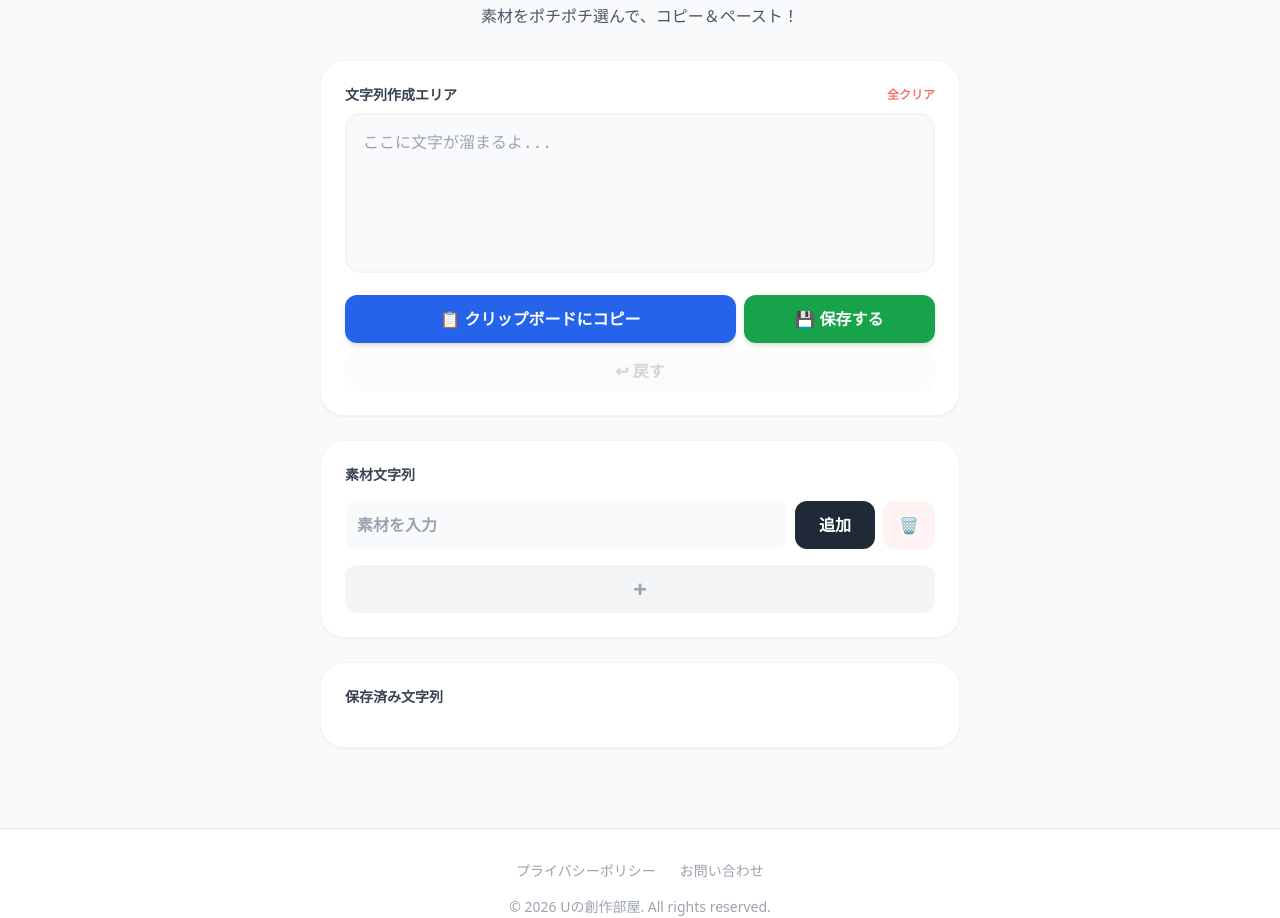
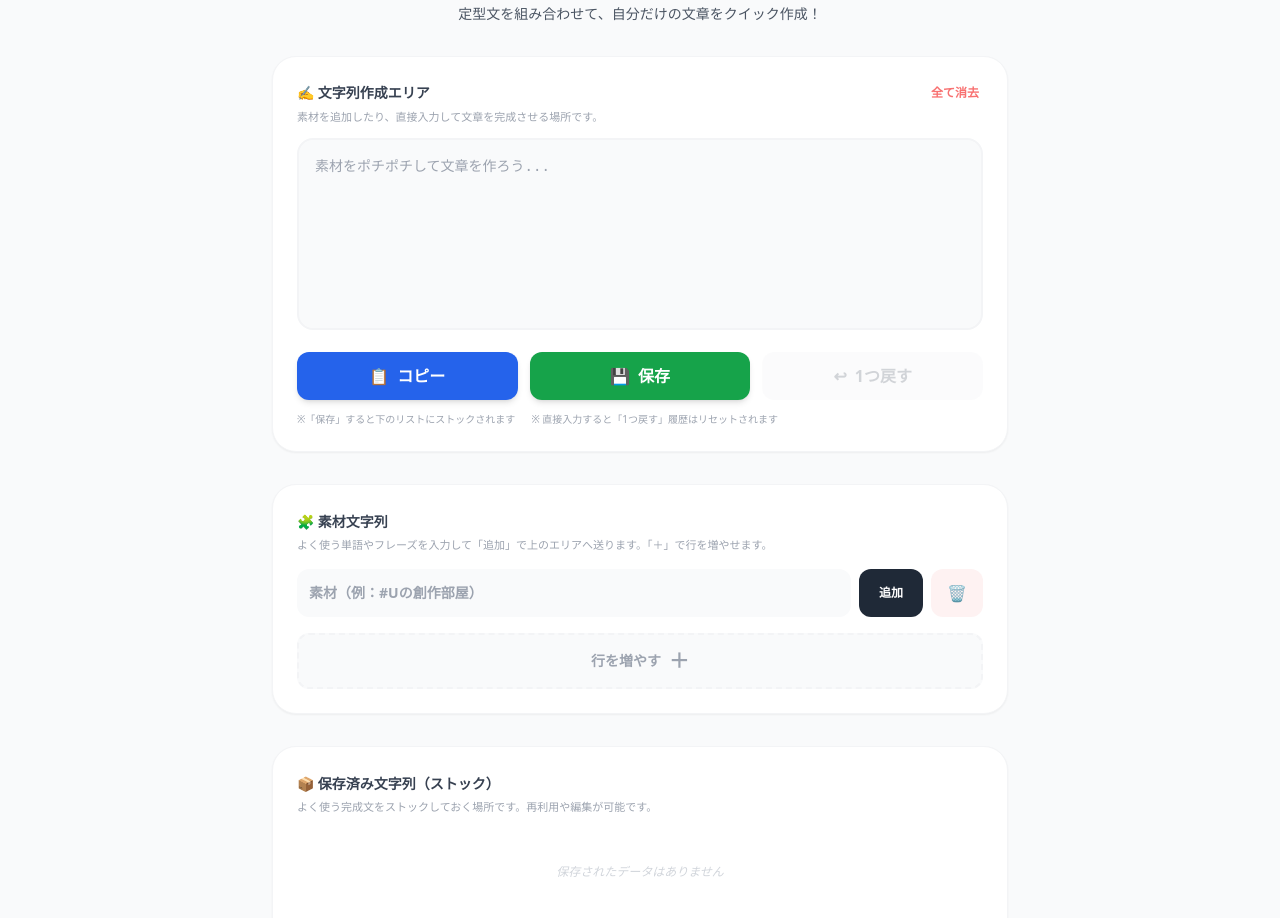
Before and after one commit to umigame0145/u-creative-room, a plain HTML site: page u-t-on/tools/copy-pattan.html in a window 1280 px wide. Shown: the part 137-1055 px from the top of the page. Drawn offline with nearby package versions, Linux system fonts and the light colour scheme.

Commit message:
ツール説明追加

```diff
--- a/u-t-on/tools/copy-pattan.html
+++ b/u-t-on/tools/copy-pattan.html
@@ -10,44 +10,76 @@
 <body class="bg-gray-50 text-gray-900 font-sans">
     <div id="common-header"></div>
 
-    <main class="max-w-2xl mx-auto px-4 py-8">
+    <main class="max-w-3xl mx-auto px-4 py-8">
         <div class="mb-8 text-center">
             <h1 class="text-3xl font-bold text-gray-800 mb-2">コピペったん</h1>
-            <p class="text-gray-600">素材をポチポチ選んで、コピー＆ペースト！</p>
+            <p class="text-gray-600 text-sm">定型文を組み合わせて、自分だけの文章をクイック作成！</p>
         </div>
 
-        <section class="bg-white p-6 rounded-3xl shadow-sm border border-gray-100 mb-6">
-            <div class="flex justify-between items-center mb-2">
-                <label class="text-sm font-bold text-gray-700">文字列作成エリア</label>
-                <button id="clearAllBtn" class="text-xs font-bold text-red-400 hover:text-red-600 transition">全クリア</button>
+        <section class="bg-white p-6 rounded-3xl shadow-sm border border-gray-100 mb-8">
+            <div class="flex justify-between items-center mb-1">
+                <label class="text-sm font-bold text-gray-700">✍️ 文字列作成エリア</label>
+                <button id="clearAllBtn" class="text-xs font-bold text-red-400 hover:text-red-600 transition p-1">全て消去</button>
             </div>
-            <textarea id="mainTextArea" class="w-full h-40 p-4 bg-gray-50 border-2 border-gray-100 rounded-2xl focus:border-blue-400 focus:ring-0 outline-none transition resize-none font-mono" placeholder="ここに文字が溜まるよ..."></textarea>
+            <p class="text-[11px] text-gray-400 mb-3">素材を追加したり、直接入力して文章を完成させる場所です。</p>
 
-            <div class="grid grid-cols-1 md:grid-cols-3 gap-2 mt-4">
-                <button id="copyBtn" class="md:col-span-2 py-3 bg-blue-600 text-white rounded-xl font-bold shadow-md hover:bg-blue-700 active:scale-95 transition">📋 クリップボードにコピー</button>
-                <button id="saveStockBtn" class="py-3 bg-green-600 text-white rounded-xl font-bold shadow-md hover:bg-green-700 active:scale-95 transition">💾 保存する</button>
-                <button id="undoBtn" class="md:col-span-3 py-2 bg-gray-100 text-gray-500 rounded-xl font-bold hover:bg-gray-200 disabled:opacity-30 disabled:cursor-not-allowed transition" disabled>↩︎ 戻す</button>
+            <textarea id="mainTextArea" class="w-full h-48 p-4 bg-gray-50 border-2 border-gray-100 rounded-2xl focus:border-blue-400 focus:ring-0 outline-none transition resize-none font-mono text-sm" placeholder="素材をポチポチして文章を作ろう..."></textarea>
+
+            <div class="grid grid-cols-2 md:grid-cols-3 gap-3 mt-4">
+                <button id="copyBtn" class="py-3 bg-blue-600 text-white rounded-xl font-bold shadow-md hover:bg-blue-700 active:scale-95 transition flex items-center justify-center gap-2">
+                    <span>📋</span> <span>コピー</span>
+                </button>
+                <button id="saveStockBtn" class="py-3 bg-green-600 text-white rounded-xl font-bold shadow-md hover:bg-green-700 active:scale-95 transition flex items-center justify-center gap-2">
+                    <span>💾</span> <span>保存</span>
+                </button>
+                <button id="undoBtn" class="col-span-2 md:col-span-1 py-3 bg-gray-100 text-gray-500 rounded-xl font-bold hover:bg-gray-200 disabled:opacity-30 disabled:cursor-not-allowed transition flex items-center justify-center gap-2" disabled>
+                    <span>↩︎</span> <span>1つ戻す</span>
+                </button>
+            </div>
+            <div class="mt-3 flex flex-wrap gap-x-4 gap-y-1">
+                <p class="text-[10px] text-gray-400">※「保存」すると下のリストにストックされます</p>
+                <p class="text-[10px] text-gray-400">※ 直接入力すると「1つ戻す」履歴はリセットされます</p>
             </div>
         </section>
 
-        <section class="bg-white p-6 rounded-3xl shadow-sm border border-gray-100 mb-6">
-            <label class="block text-sm font-bold text-gray-700 mb-4">素材文字列</label>
+        <section class="bg-white p-6 rounded-3xl shadow-sm border border-gray-100 mb-8">
+            <div class="mb-1">
+                <label class="text-sm font-bold text-gray-700">🧩 素材文字列</label>
+            </div>
+            <p class="text-[11px] text-gray-400 mb-4">よく使う単語やフレーズを入力して「追加」で上のエリアへ送ります。「＋」で行を増やせます。</p>
 
             <div id="materialInputContainer" class="space-y-3 mb-4">
                 <div class="flex gap-2 material-row">
-                    <input type="text" class="flex-1 p-3 bg-gray-50 border-0 rounded-xl font-bold outline-none material-input" placeholder="素材を入力">
-                    <button class="px-6 py-3 bg-gray-800 text-white rounded-xl font-bold hover:bg-black transition add-to-main-btn">追加</button>
+                    <input type="text" class="flex-1 p-3 bg-gray-50 border-0 rounded-xl font-bold outline-none material-input text-sm" placeholder="素材（例：#Uの創作部屋）">
+                    <button class="px-5 py-3 bg-gray-800 text-white rounded-xl font-bold hover:bg-black transition add-to-main-btn text-xs">追加</button>
                     <button class="px-4 py-3 bg-red-50 text-red-400 rounded-xl font-bold hover:bg-red-100 transition delete-row-btn">🗑️</button>
                 </div>
             </div>
 
-            <button id="addNewRowBtn" class="w-full py-2 bg-gray-100 text-gray-400 rounded-xl font-bold hover:bg-gray-200 hover:text-gray-600 transition text-2xl">+</button>
+            <button id="addNewRowBtn" class="w-full py-3 bg-gray-50 text-gray-400 rounded-xl font-bold hover:bg-gray-100 hover:text-gray-500 transition text-xl flex items-center justify-center border-2 border-dashed border-gray-100">
+                <span class="mr-2 text-sm">行を増やす</span> ＋
+            </button>
         </section>
 
         <section class="bg-white p-6 rounded-3xl shadow-sm border border-gray-100">
-            <label class="block text-sm font-bold text-gray-700 mb-4">保存済み文字列</label>
-            <div id="stockList" class="space-y-3">
-                </div>
+            <div class="mb-1">
+                <label class="text-sm font-bold text-gray-700">📦 保存済み文字列（ストック）</label>
+            </div>
+            <p class="text-[11px] text-gray-400 mb-4">よく使う完成文をストックしておく場所です。再利用や編集が可能です。</p>
+
+            <div id="stockList" class="space-y-4">
+                <p class="text-center py-8 text-gray-300 text-xs italic">保存されたデータはありません</p>
+            </div>
+
+            <div class="mt-6 p-4 bg-blue-50/50 rounded-2xl">
+                <h4 class="text-[11px] font-bold text-blue-600 mb-2">💡 ボタンの機能説明</h4>
+                <ul class="text-[10px] text-blue-500 space-y-1.5 leading-relaxed">
+                    <li><strong class="bg-blue-600 text-white px-1 rounded">追加</strong>：作成エリアの末尾に、この文章を付け足します。</li>
+                    <li><strong class="bg-white border border-gray-200 px-1 rounded">コピー</strong>：この文章を直接クリップボードにコピーします。</li>
+                    <li><strong class="bg-white border border-gray-200 px-1 rounded">編集</strong>：作成エリアの内容をこの文章に置き換えて編集します。</li>
+                    <li><strong class="bg-white border border-gray-200 px-1 rounded">削除</strong>：このストックをリストから消去します。</li>
+                </ul>
+            </div>
         </section>
     </main>
 
```
